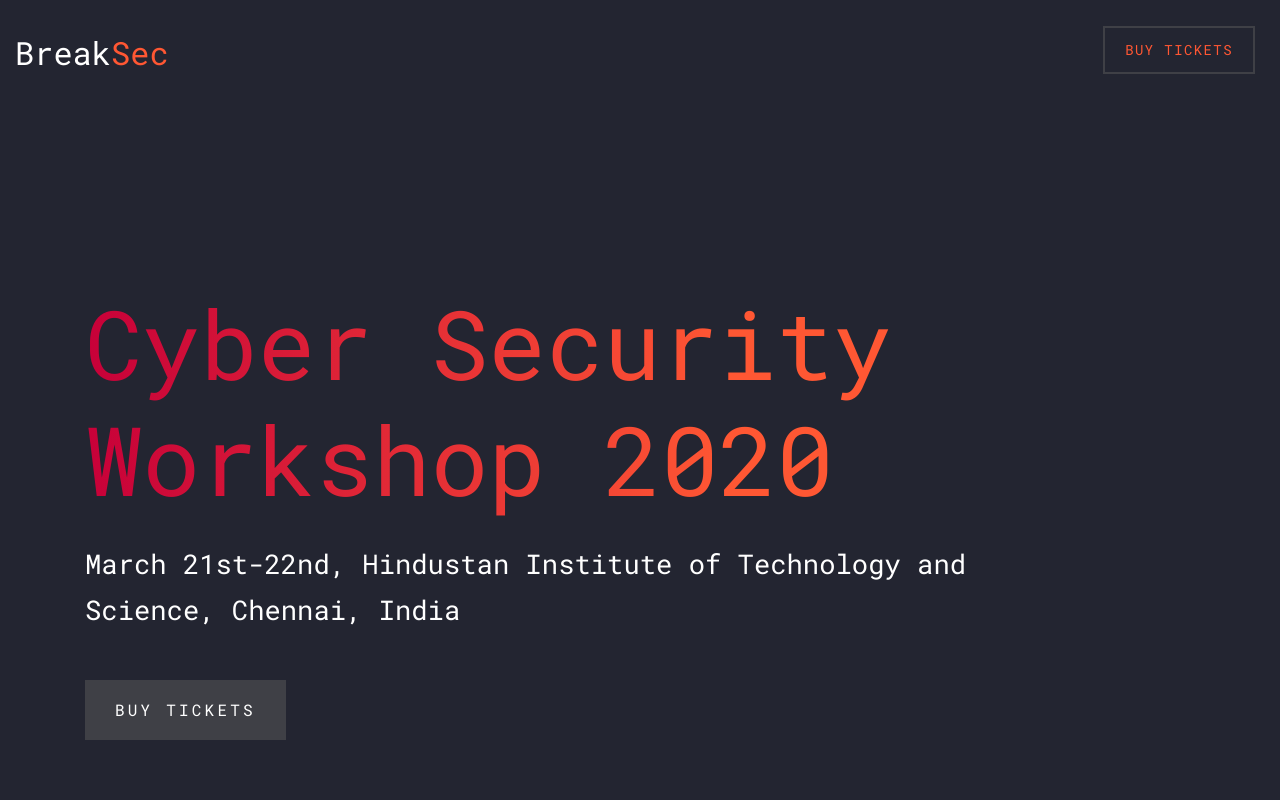
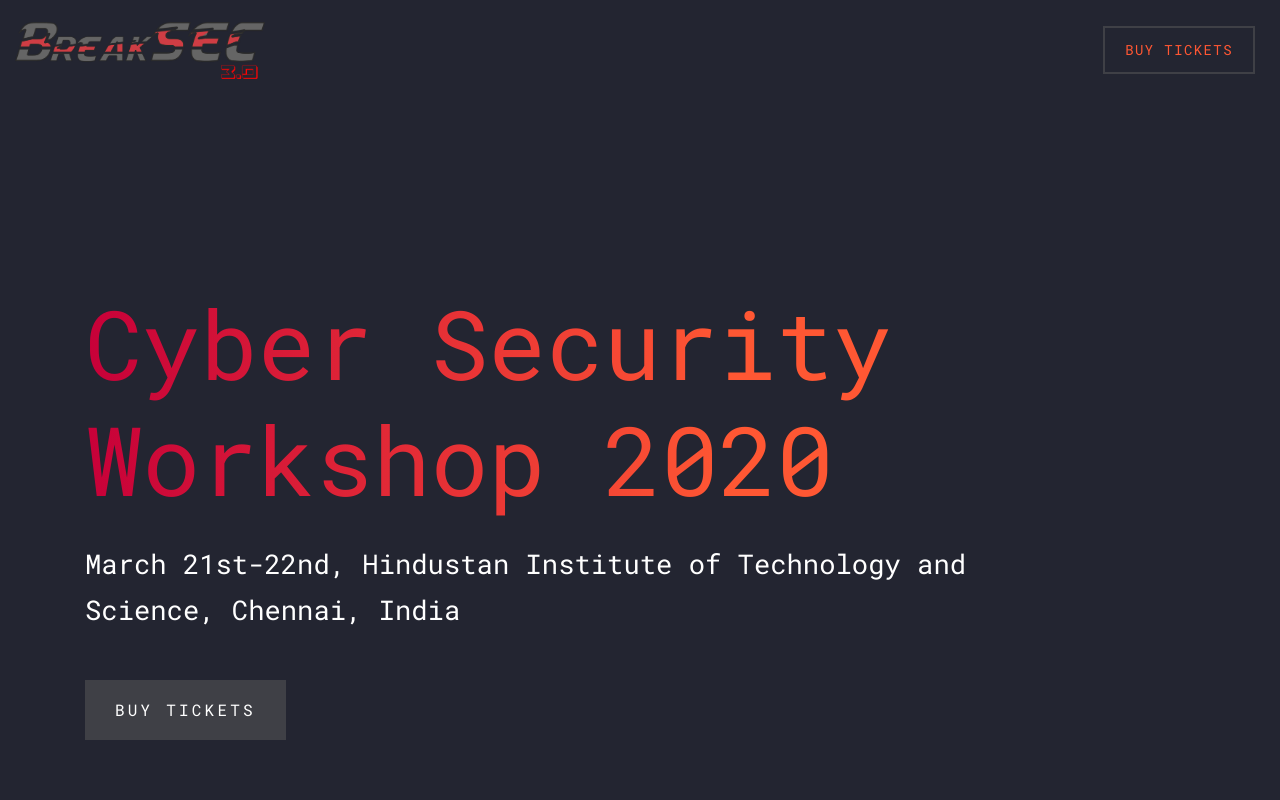
Before and after one commit to kruptos-club/breaksecv3, a plain HTML site: page index.html in a window 1280 px wide. Shown: the top 800 px of the page. Drawn offline with Linux system fonts and the light colour scheme; files whose address does not match are found by name.

Commit message:
Logo update

```diff
--- a/index.html
+++ b/index.html
@@ -37,7 +37,7 @@
       <div class="container-fluid">
         <div class="row align-items-center">
           <div class="col-11 col-xl-2">
-            <h1 class="mb-0"><a href="index.html" class="text-white h2 mb-0">Break<span class="text-primary">Sec</span> </a></h1>
+            <h1 class="mb-0"><a href="index.html" class="text-white h2 mb-0"><img src="bs3.png" width="250px"/></a></h1>
           </div>
           <div class="col-12 col-md-10 d-none d-xl-block">
             <nav class="site-navigation position-relative text-right" role="navigation">
```
